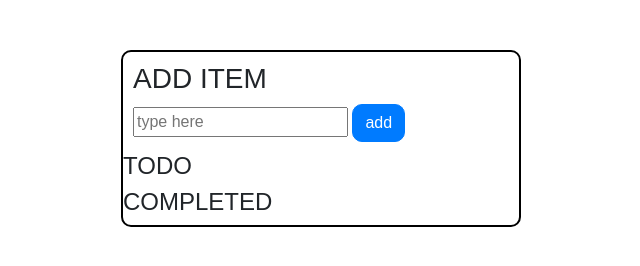
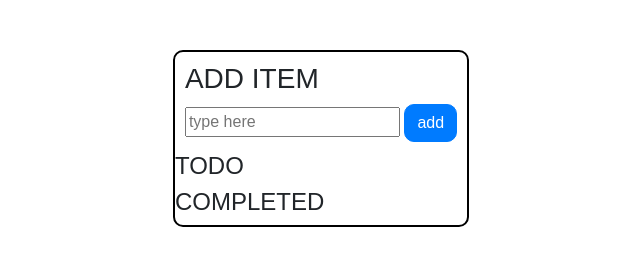
Before and after one commit to RicardoPNascimento/ListaDeTarefas, a plain HTML site: page index.html in a window 1280 px wide. Shown: the whole page, without its empty margins (319-959 px from the left). Drawn offline with nearby package versions, Linux system fonts and the light colour scheme.

```diff
--- a/style.css
+++ b/style.css
@@ -35,8 +35,6 @@
 #Border1{
     border: 2px solid black;
     border-radius: 10px;
-    width: 400px;
-    align-content: center;
 }
 #DistBorder{
     padding: 10px;
```
